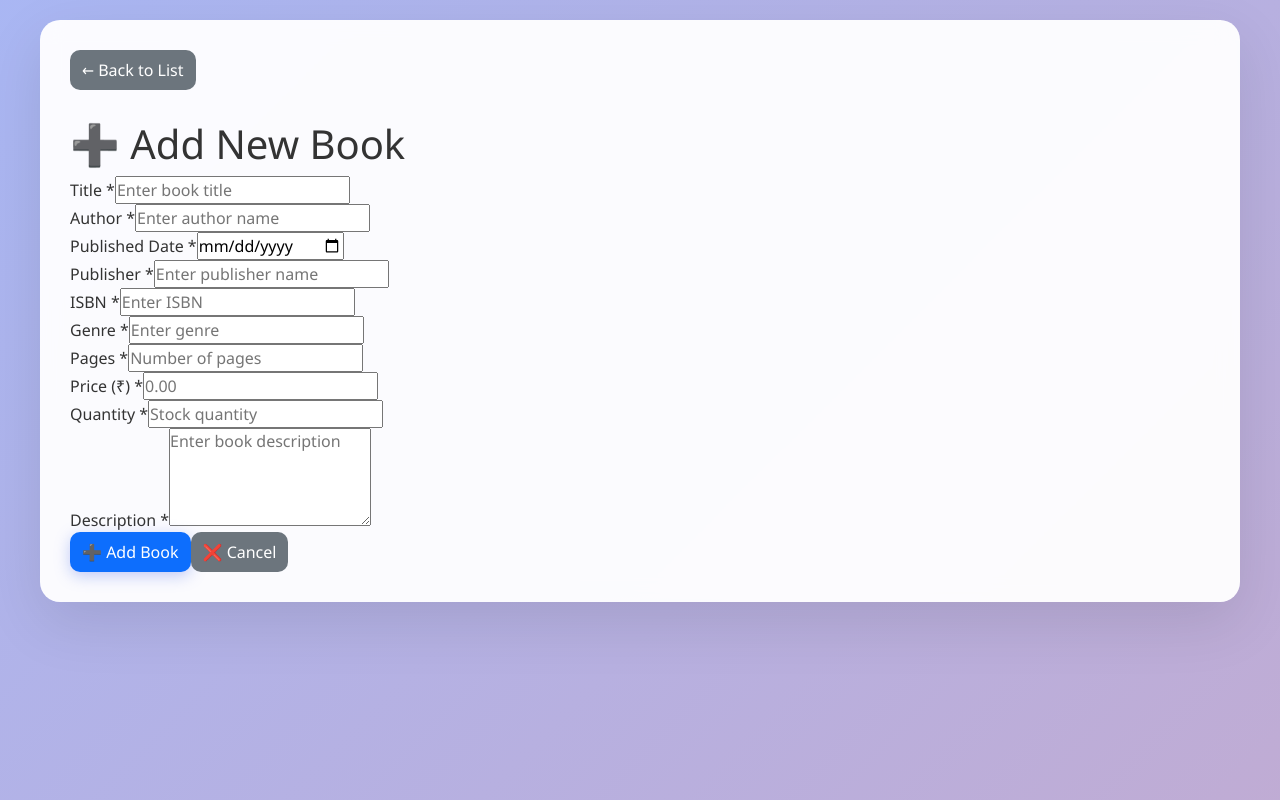
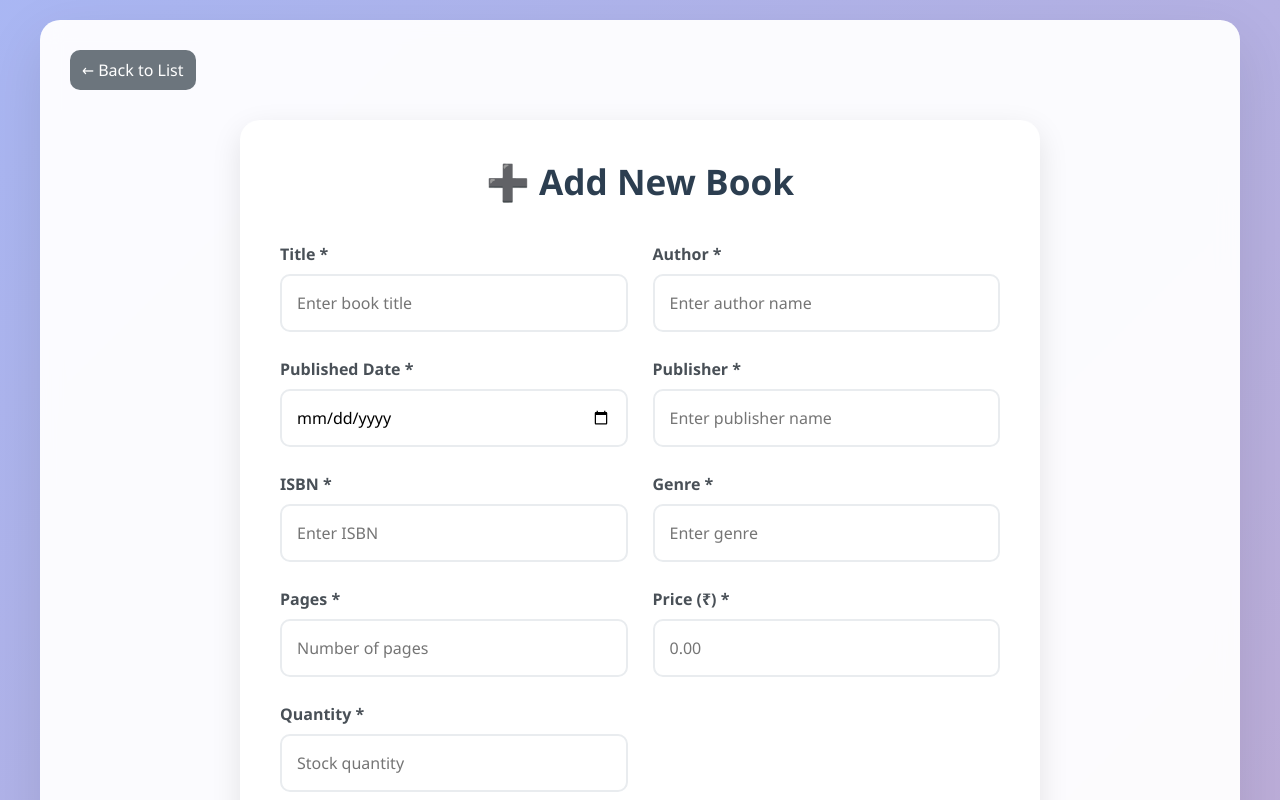
Before and after one commit to shubzz001/Book-Inventory-Management-System, a React (Vite) app: page / in a window 1280 px wide. Both pictures are taken after a click on the button "Add New Book". Shown: the top 800 px of the page. Built offline with nearby package versions, Linux system fonts and the light colour scheme; no server answers.

Commit message:
feat: Enhance styling for form and table components with scrollable tbody and improved layout

```diff
--- a/src/App.css
+++ b/src/App.css
@@ -220,6 +220,23 @@ body {
 }
 
 
+.scrollable-tbody {
+    display: block;
+    height: 350px; /* Adjust as needed */
+    overflow-y: auto;
+}
+
+.books-table thead, .books-table tbody tr {
+    display: table;
+    width: 100%;
+    table-layout: fixed;
+}
+
+.books-table {
+    width: 100%;
+    border-collapse: collapse;
+}
+
 .book-info {
   display: flex;
   flex-direction: column;
@@ -369,3 +386,93 @@ body {
   color: #495057;
   font-size: 1.05rem;
 }
+
+
+.form-container {
+  max-width: 800px;
+  margin: 0 auto;
+  background: white;
+  border-radius: 20px;
+  padding: 40px;
+  box-shadow: 0 10px 30px rgba(0, 0, 0, 0.1);
+}
+
+.form-container h1 {
+  text-align: center;
+  color: #2c3e50;
+  margin-bottom: 40px;
+  font-size: 2.2rem;
+  font-weight: 700;
+}
+
+.book-form {
+  width: 100%;
+}
+
+.form-grid {
+  display: grid;
+  grid-template-columns: repeat(auto-fit, minmax(300px, 1fr));
+  gap: 25px;
+  margin-bottom: 30px;
+}
+
+.form-group {
+  display: flex;
+  flex-direction: column;
+}
+
+.form-group.full-width {
+  grid-column: 1 / -1;
+}
+
+.form-group label {
+  margin-bottom: 8px;
+  font-weight: 600;
+  color: #495057;
+  font-size: 1rem;
+}
+
+.form-group input,
+.form-group textarea {
+  padding: 15px;
+  border: 2px solid #e9ecef;
+  border-radius: 10px;
+  font-size: 1rem;
+  transition: all 0.3s ease;
+  background: white;
+}
+
+.form-group input:focus,
+.form-group textarea:focus {
+  outline: none;
+  border-color: #667eea;
+  box-shadow: 0 0 0 3px rgba(102, 126, 234, 0.1);
+}
+
+.form-group input.error,
+.form-group textarea.error {
+  border-color: #dc3545;
+  box-shadow: 0 0 0 3px rgba(220, 53, 69, 0.1);
+}
+
+.form-group textarea {
+  resize: vertical;
+  min-height: 120px;
+  font-family: inherit;
+}
+
+.error-message {
+  color: #dc3545;
+  font-size: 0.875rem;
+  margin-top: 5px;
+  font-weight: 500;
+}
+
+.form-actions {
+  display: flex;
+  gap: 15px;
+  justify-content: center;
+  margin-top: 30px;
+  padding-top: 30px;
+  border-top: 2px solid #eee;
+}
```
